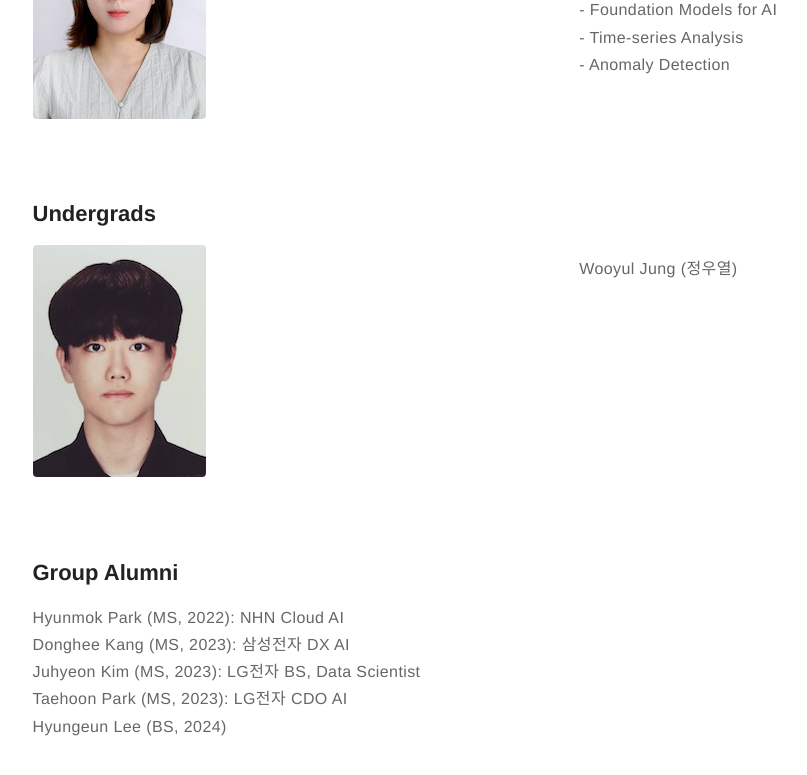
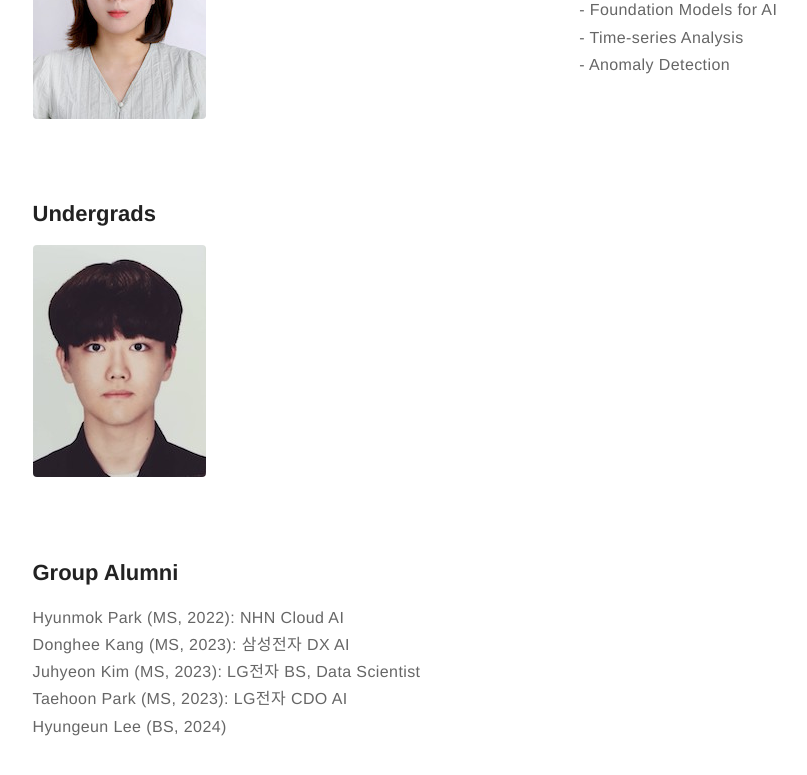
Before and after one commit to kijungyoon/kijungyoon.github.io, a Jekyll site: the page built from people.md, in a window 1280 px wide and 900 px high, scrolled down 1745 px, cut to the strip 0-836 px from the top of the window. Shown: the top 775 px of the strip, without its empty margins (81-888 px from the left). Built offline with Jekyll 4.4.1, drawn with Linux system fonts in a browser that asks for light colours.

Commit message:
Update people.md

```diff
--- a/people.md
+++ b/people.md
@@ -81,10 +81,6 @@ layout: page
 	<figcaption class="caption"></figcaption>
     </div>
 
-    <div class="toright">
-    <br><br><br><br>
-    <p><b>Wooyul Jung (정우열)</b><br></p>
-    </div>
 </div>
 
 
```
